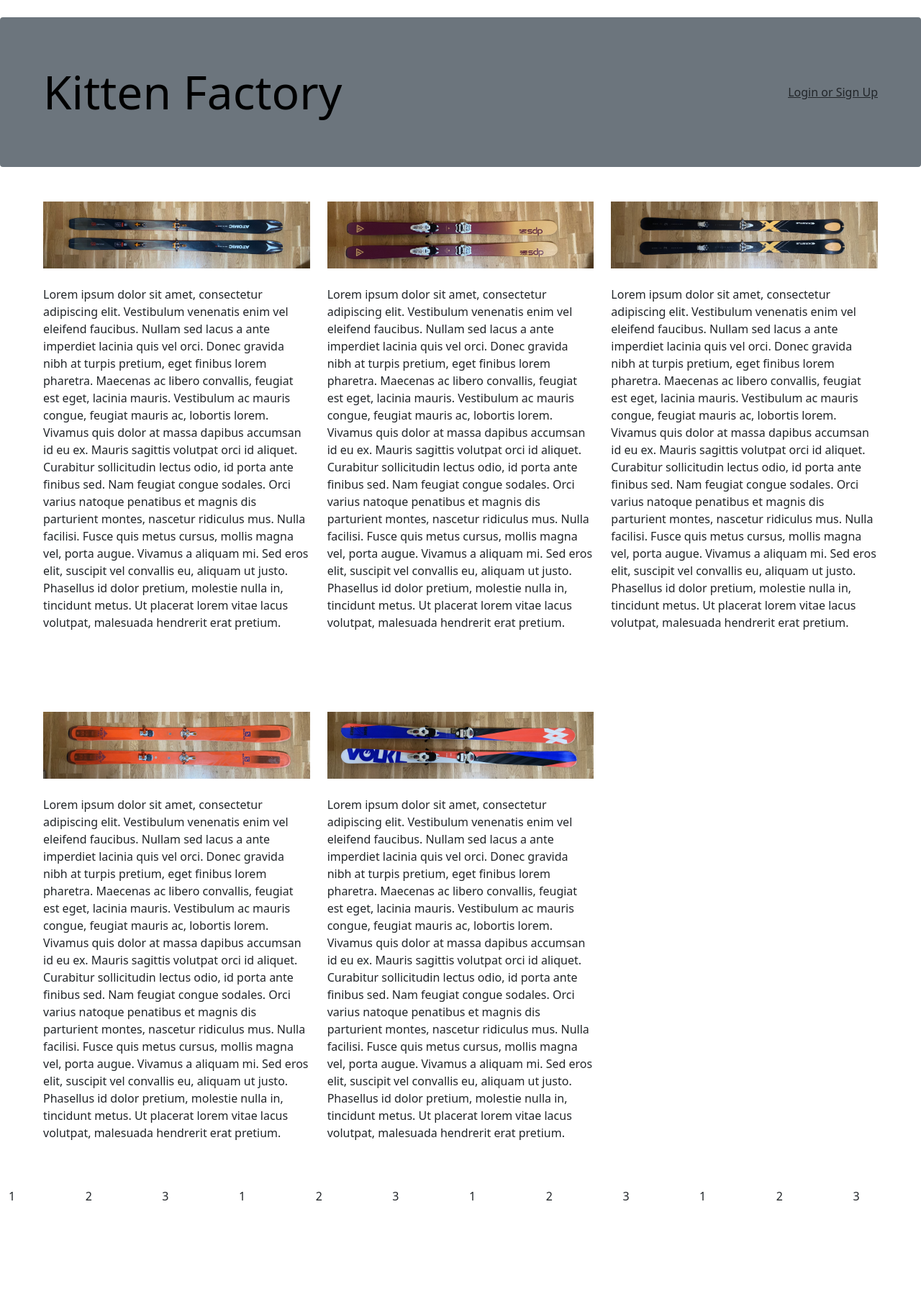
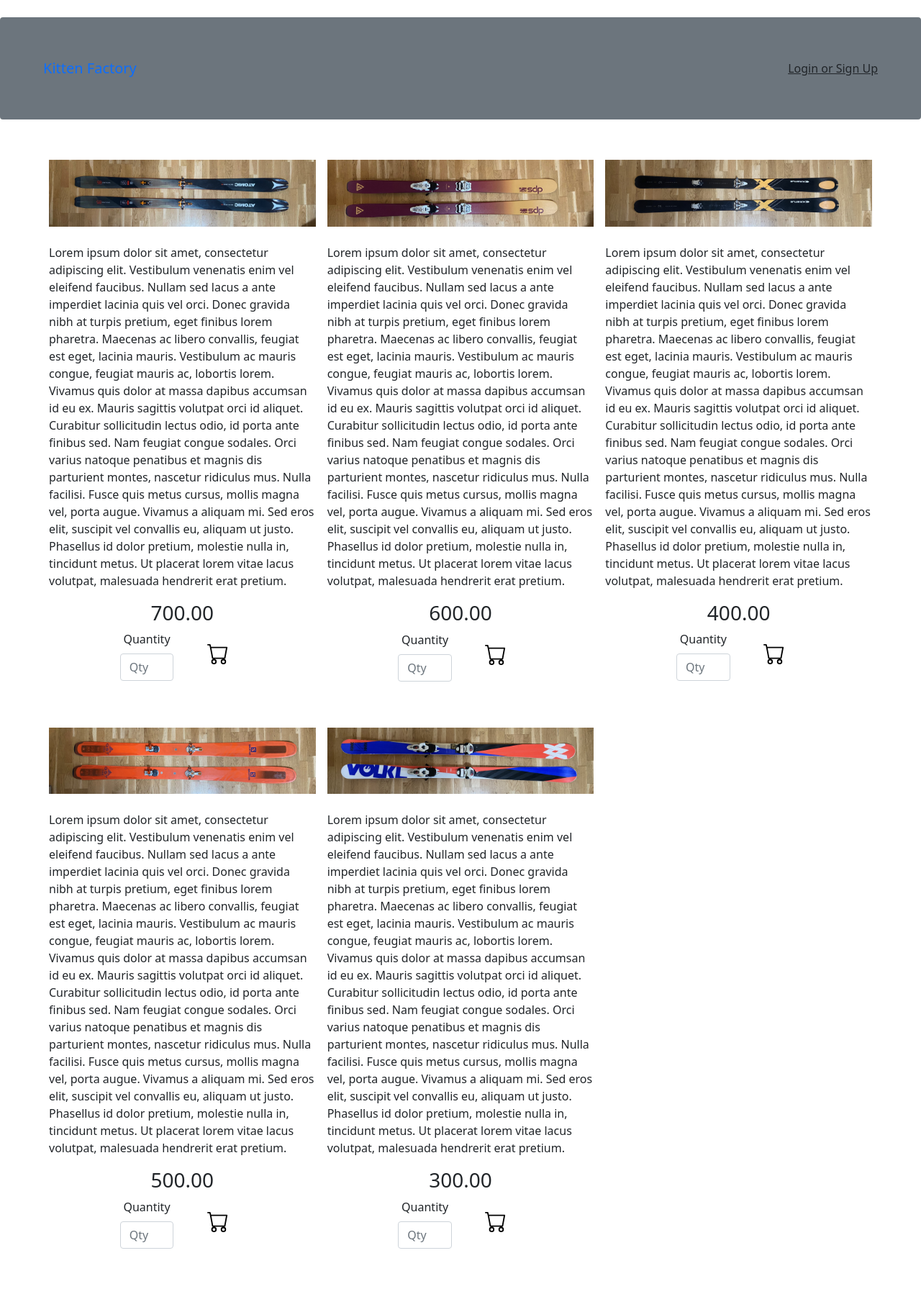
Before and after one commit to nhuntington11/kfactory, a PHP site: page /home.php in a window 1280 px wide. Shown: the whole page at 72% size. Before the commit the page ends 1668 px from the top, so only its background shows below. Run offline with PHP 8.4, Linux system fonts and the light colour scheme.

Commit message:
worked on home, payment, and login pages

```diff
--- a/home.php
+++ b/home.php
@@ -24,55 +24,155 @@
 	</div>
 
 	<div class='container-fluid'>
-		<div class="row p-5">
-			<div class="col-md-4">
+		<div class="row m-5">
+			<div class="col-md-4 p-2">
+				<div class='row'>
 					<img src='images/atomic.png' class='img-fluid'>
+				</div>
+				<div class='row'>
 					<p class='mt-4'>
 					Lorem ipsum dolor sit amet, consectetur adipiscing elit. Vestibulum venenatis enim vel eleifend faucibus. Nullam sed lacus a ante imperdiet lacinia quis vel orci. Donec gravida nibh at turpis pretium, eget finibus lorem pharetra. Maecenas ac libero convallis, feugiat est eget, lacinia mauris. Vestibulum ac mauris congue, feugiat mauris ac, lobortis lorem. Vivamus quis dolor at massa dapibus accumsan id eu ex. Mauris sagittis volutpat orci id aliquet. Curabitur sollicitudin lectus odio, id porta ante finibus sed. Nam feugiat congue sodales. Orci varius natoque penatibus et magnis dis parturient montes, nascetur ridiculus mus. Nulla facilisi. Fusce quis metus cursus, mollis magna vel, porta augue. Vivamus a aliquam mi. Sed eros elit, suscipit vel convallis eu, aliquam ut justo. Phasellus id dolor pretium, molestie nulla in, tincidunt metus. Ut placerat lorem vitae lacus volutpat, malesuada hendrerit erat pretium.
 					</p>
 				</div>
-			<div class="col-md-4">
+				<div class="row">
+					<div class="col text-center">
+						<h3>700.00</h3>
+					</div>
+				</div>
+				<form action='payment.php' method='post'>
+					<div class='row align-items-center justify-content-center'>
+						<div class='col-3 text-center'>
+							<label for='quantity' class='form-label'>Quantity</label>
+							<input type='number' class='form-control' id='quantity' name='atomic-quantity' placeholder='Qty' min='0' max='10' step='1'>
+						</div>
+						<div class='col-3 text-center'>
+							<input type='image' src='images/cart.svg' alt='submit' height='30' width='30px'>
+						</div>
+					</div>
+				</form>
+			</div>
+			<div class="col-md-4 p-2">
+				<div class='row'>
 					<img src='images/dps.png' class='img-fluid'>
+				</div>
+				<div class='row'>
 					<p class='mt-4'>
 					Lorem ipsum dolor sit amet, consectetur adipiscing elit. Vestibulum venenatis enim vel eleifend faucibus. Nullam sed lacus a ante imperdiet lacinia quis vel orci. Donec gravida nibh at turpis pretium, eget finibus lorem pharetra. Maecenas ac libero convallis, feugiat est eget, lacinia mauris. Vestibulum ac mauris congue, feugiat mauris ac, lobortis lorem. Vivamus quis dolor at massa dapibus accumsan id eu ex. Mauris sagittis volutpat orci id aliquet. Curabitur sollicitudin lectus odio, id porta ante finibus sed. Nam feugiat congue sodales. Orci varius natoque penatibus et magnis dis parturient montes, nascetur ridiculus mus. Nulla facilisi. Fusce quis metus cursus, mollis magna vel, porta augue. Vivamus a aliquam mi. Sed eros elit, suscipit vel convallis eu, aliquam ut justo. Phasellus id dolor pretium, molestie nulla in, tincidunt metus. Ut placerat lorem vitae lacus volutpat, malesuada hendrerit erat pretium.
 					</p>
 				</div>
-			<div class="col-md-4">
+				<div class="row">
+					<div class="col text-center">
+						<h3>600.00</h3>
+					</div>
+				</div>
+				<form action='payment.php' method='post'>
+					<div class='row align-items-center justify-content-center'>
+						<div class='col-3 text-center'>
+							<label for='quantity' class='form-label'>Quantity</label>
+							<input type='number' class='form-control' id='quantity' name='atomic-quantity' placeholder='Qty' min='0' max='10' step='1'>
+						</div>
+						<div class='col-3 text-center'>
+							<input type='image' src='images/cart.svg' alt='submit' height='30' width='30px'>
+						</div>
+					</div>
+				</form>
+			</div>
+			<div class="col-md-4 p-2">
+				<div class='row'>
 					<img src='images/kastle.png' class='img-fluid'>
+				</div>
+				<div class='row'>
 					<p class='mt-4'>
 					Lorem ipsum dolor sit amet, consectetur adipiscing elit. Vestibulum venenatis enim vel eleifend faucibus. Nullam sed lacus a ante imperdiet lacinia quis vel orci. Donec gravida nibh at turpis pretium, eget finibus lorem pharetra. Maecenas ac libero convallis, feugiat est eget, lacinia mauris. Vestibulum ac mauris congue, feugiat mauris ac, lobortis lorem. Vivamus quis dolor at massa dapibus accumsan id eu ex. Mauris sagittis volutpat orci id aliquet. Curabitur sollicitudin lectus odio, id porta ante finibus sed. Nam feugiat congue sodales. Orci varius natoque penatibus et magnis dis parturient montes, nascetur ridiculus mus. Nulla facilisi. Fusce quis metus cursus, mollis magna vel, porta augue. Vivamus a aliquam mi. Sed eros elit, suscipit vel convallis eu, aliquam ut justo. Phasellus id dolor pretium, molestie nulla in, tincidunt metus. Ut placerat lorem vitae lacus volutpat, malesuada hendrerit erat pretium.
 					</p>
 				</div>
+				<div class="row">
+					<div class="col text-center">
+						<h3>400.00</h3>
 					</div>
-		<div class="row p-5">
-			<div class="col-md-4">
+				</div>
+				<form action='payment.php' method='post'>
+					<div class='row align-items-center justify-content-center'>
+						<div class='col-3 text-center'>
+							<label for='quantity' class='form-label'>Quantity</label>
+							<input type='number' class='form-control' id='quantity' name='atomic-quantity' placeholder='Qty' min='0' max='10' step='1'>
+						</div>
+						<div class='col-3 text-center'>
+							<input type='image' src='images/cart.svg' alt='submit' height='30' width='30px'>
+						</div>
+					</div>
+				</form>
+			</div>
+		</div>
+		<div class="row m-5">
+			<div class="col-md-4 p-2">
+				<div class='row'>
 					<img src='images/salomon.png' class='img-fluid'>
+				</div>
+				<div class='row'>
 					<p class='mt-4'>
 					Lorem ipsum dolor sit amet, consectetur adipiscing elit. Vestibulum venenatis enim vel eleifend faucibus. Nullam sed lacus a ante imperdiet lacinia quis vel orci. Donec gravida nibh at turpis pretium, eget finibus lorem pharetra. Maecenas ac libero convallis, feugiat est eget, lacinia mauris. Vestibulum ac mauris congue, feugiat mauris ac, lobortis lorem. Vivamus quis dolor at massa dapibus accumsan id eu ex. Mauris sagittis volutpat orci id aliquet. Curabitur sollicitudin lectus odio, id porta ante finibus sed. Nam feugiat congue sodales. Orci varius natoque penatibus et magnis dis parturient montes, nascetur ridiculus mus. Nulla facilisi. Fusce quis metus cursus, mollis magna vel, porta augue. Vivamus a aliquam mi. Sed eros elit, suscipit vel convallis eu, aliquam ut justo. Phasellus id dolor pretium, molestie nulla in, tincidunt metus. Ut placerat lorem vitae lacus volutpat, malesuada hendrerit erat pretium.
 					</p>
 				</div>
-			<div class="col-md-4">
+				<div class="row">
+					<div class="col text-center">
+						<h3>500.00</h3>
+					</div>
+				</div>
+				<form action='payment.php' method='post'>
+					<div class='row align-items-center justify-content-center'>
+						<div class='col-3 text-center'>
+							<label for='quantity' class='form-label'>Quantity</label>
+							<input type='number' class='form-control' id='quantity' name='atomic-quantity' placeholder='Qty' min='0' max='10' step='1'>
+						</div>
+						<div class='col-3 text-center'>
+							<input type='image' src='images/cart.svg' alt='submit' height='30' width='30px'>
+						</div>
+					</div>
+				</form>
+			</div>
+			<div class="col-md-4 p-2">
+				<div class='row'>
 					<img src='images/volkl.png' class='img-fluid'>
+				</div>
+				<div class='row'>
 					<p class='mt-4'>
 					Lorem ipsum dolor sit amet, consectetur adipiscing elit. Vestibulum venenatis enim vel eleifend faucibus. Nullam sed lacus a ante imperdiet lacinia quis vel orci. Donec gravida nibh at turpis pretium, eget finibus lorem pharetra. Maecenas ac libero convallis, feugiat est eget, lacinia mauris. Vestibulum ac mauris congue, feugiat mauris ac, lobortis lorem. Vivamus quis dolor at massa dapibus accumsan id eu ex. Mauris sagittis volutpat orci id aliquet. Curabitur sollicitudin lectus odio, id porta ante finibus sed. Nam feugiat congue sodales. Orci varius natoque penatibus et magnis dis parturient montes, nascetur ridiculus mus. Nulla facilisi. Fusce quis metus cursus, mollis magna vel, porta augue. Vivamus a aliquam mi. Sed eros elit, suscipit vel convallis eu, aliquam ut justo. Phasellus id dolor pretium, molestie nulla in, tincidunt metus. Ut placerat lorem vitae lacus volutpat, malesuada hendrerit erat pretium.
 					</p>
 				</div>
+				<div class="row">
+					<div class="col text-center">
+						<h3>300.00</h3>
+					</div>
+				</div>
+				<form action='payment.php' method='post'>
+					<div class='row align-items-center justify-content-center'>
+						<div class='col-3 text-center'>
+							<label for='quantity' class='form-label'>Quantity</label>
+							<input type='number' class='form-control' id='quantity' name='atomic-quantity' placeholder='Qty' min='0' max='10' step='1'>
+						</div>
+						<div class='col-3 text-center'>
+							<input type='image' src='images/cart.svg' alt='submit' height='30' width='30px'>
+						</div>
+					</div>
+				</form>
+			</div>
 		</div>
 	</div>
 
-	<div class='container-fluid'>
+<!--	<div class='container-fluid'>
 		<div class='row'>
 			<?php
-				$rows = 0;
-				while($rows <= 3) {
-					for($count=1; $count <=3; ++$count) {
-						echo "<div class='col'>".$count."</div>";
-					}
-					$count = 0;
-					++$rows;
-				}
+				//$rows = 0;
+				//while($rows <= 3) {
+				//	for($count=1; $count <=3; ++$count) {
+				//		echo "<div class='col'>".$count."</div>";
+				//	}
+				//	$count = 0;
+				//	++$rows;
+				//}
 			?>
 		</div>
-	</div>
+	</div> -->
 </body>
 </html>
--- a/stylesheet.css
+++ /dev/null
@@ -1,6 +0,0 @@
-
-
-.logo {
-	font-size: 400%;
-	color: black;
-}
```
Also changed, not shown: login.php (+12 -3 lines), payment.php (added, +74 -0 lines), images/cart.svg (added). Lines whose indentation alone changed are shown as unchanged.
